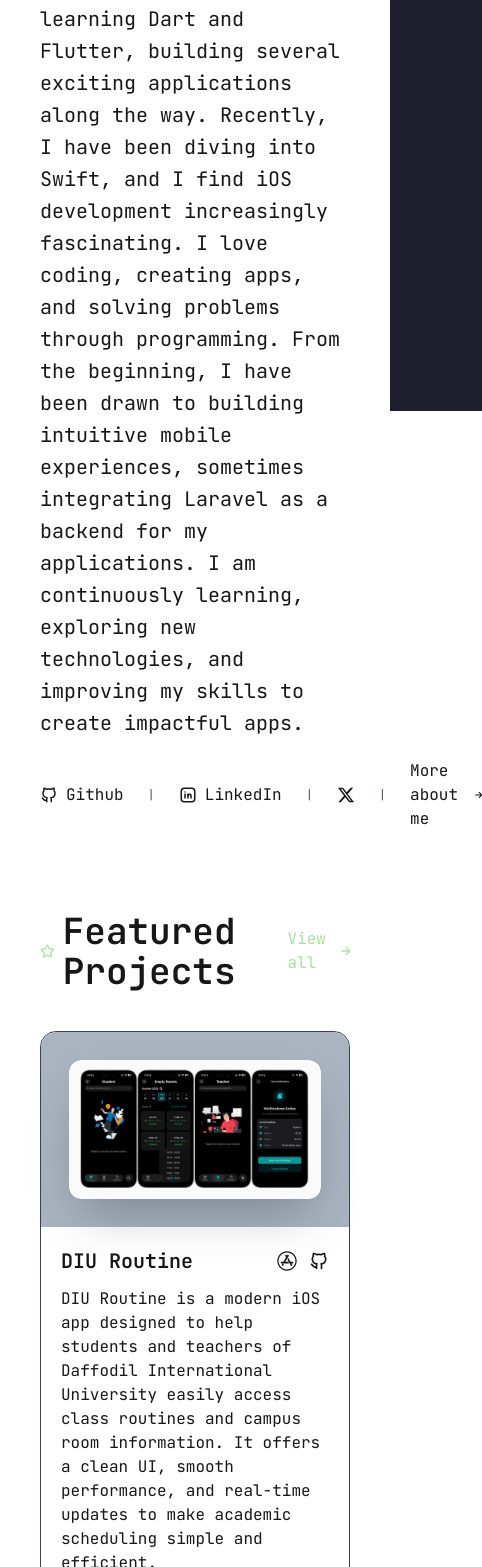
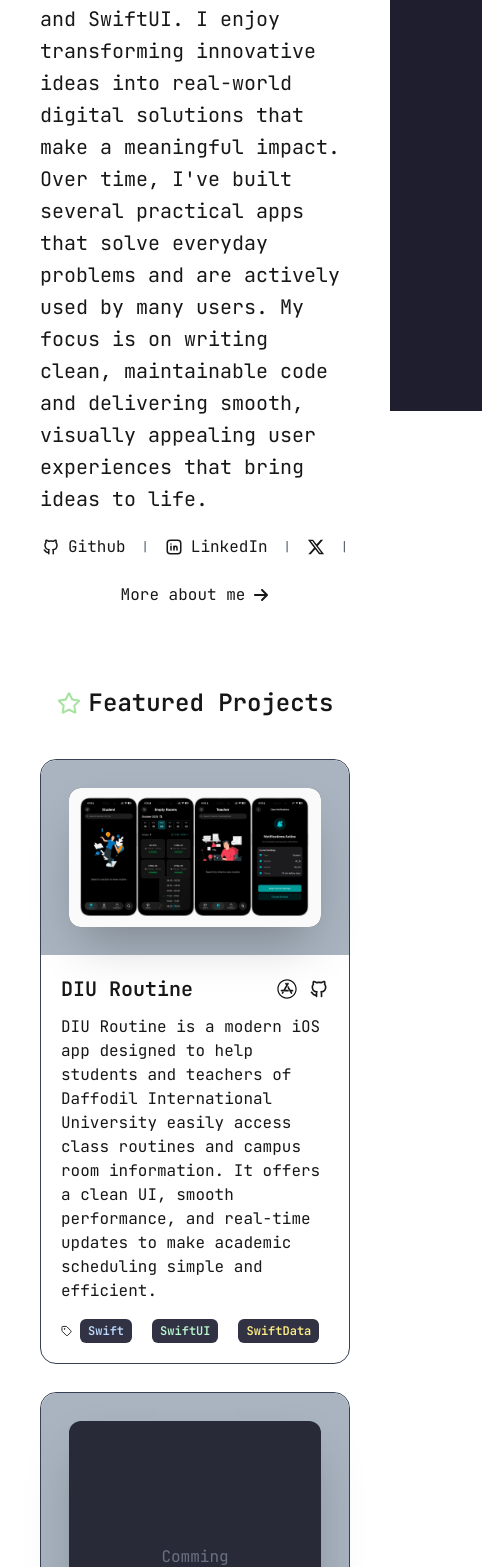
Before and after one commit to ahrafi16/hafiz-portfolio, a Next.js app: page / in a window 390 px wide. Shown: the part 433-2000 px from the top of the page, 482 px wide, since content can reach past the window. Built offline with nearby package versions, Linux system fonts and the light colour scheme.

Commit message:
mobile responsive done

```diff
--- a/app/page.js
+++ b/app/page.js
@@ -16,10 +16,11 @@ export default function Home() {
       <div className="max-w-3xl">
         <h2 className="text-4xl my-5 font-bold">Hey! I&#39;m <span className="text-[#a6e3a1]">Hafizur Rahman</span> </h2>
         <p className="text-xl leading-8">
-          I am a final-year BSc Computer Science student with a passion for mobile app development. I started my journey learning Dart and Flutter, building several exciting applications along the way. Recently, I have been diving into Swift, and I find iOS development increasingly fascinating. I love coding, creating apps, and solving problems through programming. From the beginning, I have been drawn to building intuitive mobile experiences, sometimes integrating Laravel as a backend for my applications. I am continuously learning, exploring new technologies, and improving my skills to create impactful apps.
+          I&#39;m an iOS developer with a strong passion for creating intuitive and user-centered applications using Swift and SwiftUI. I enjoy transforming innovative ideas into real-world digital solutions that make a meaningful impact. Over time, I&#39;ve built several practical apps that solve everyday problems and are actively used by many users. My focus is on writing clean, maintainable code and delivering smooth, visually appealing user experiences that bring ideas to life.
         </p>
       </div>
-      <div className="my-5 flex items-center gap-6">
+      <div className="my-5 flex flex-col md:flex-row items-center gap-6">
+        <div className="flex items-center gap-4 md:gap-6 ">
           <a className="hover:text-[#a6e3a1]" href="https://github.com/hafizflow" target="_blank">
             <span className="flex items-center gap-2">
               <TbBrandGithub className="text-lg" />
@@ -44,6 +45,7 @@ export default function Home() {
           </a>
 
           <span className="text-xs text-gray-600">|</span>
+        </div>
 
         <Link className="hover:text-[#a6e3a1]" href="/about">
           <span className="flex items-center group gap-2">More about me <FaArrowRight className="transition-translate duration-100 group-hover:translate-x-1" />
@@ -51,10 +53,13 @@ export default function Home() {
         </Link>
       </div>
 
-      <div className="flex justify-between items-center mt-20 mb-10">
-        <h1 className="text-4xl flex font-semibold  gap-2 items-center"><FaRegStar className="text-[#a6e3a1] text-2xl" />Featured Projects</h1>
+      <div className="flex flex-col md:flex-row justify-between items-center mt-20 mb-10">
+        <h1 className="text-2xl md:text-4xl flex font-semibold  gap-2 items-center">
+          <FaRegStar className="text-[#a6e3a1] text-2xl" />
+          Featured Projects
+        </h1>
 
-        <Link className="text-[#a6e3a1]" href="/project">
+        <Link className="text-[#a6e3a1] hidden md:block" href="/project">
           <span className="flex items-center group gap-2">View all <FaArrowRight className="transition-translate duration-100 group-hover:translate-x-1" />
           </span>
         </Link>
@@ -93,8 +98,8 @@ export default function Home() {
             </h2>
             <p>DIU Routine is a modern iOS app designed to help students and teachers of Daffodil International University easily access class routines and campus room information. It offers a clean UI, smooth performance, and real-time updates to make academic scheduling simple and efficient.</p>
             <div className="flex items-center mt-4 gap-2">
-              <LuTag />
-              <div className="flex gap-1">
+              <LuTag className="text-lg" />
+              <div className="flex gap-5 md:gap-1 overflow-hidden whitespace-nowrap max-w-full">
                 <p className="text-blue-200 text-xs bg-[#313244] px-2 py-1 font-semibold rounded-md">Swift</p>
                 <p className="text-green-200 text-xs bg-[#313244] px-2 py-1 font-semibold rounded-md">SwiftUI</p>
                 <p className="text-yellow-200 text-xs bg-[#313244] px-2 py-1 font-semibold rounded-md">SwiftData</p>
@@ -131,16 +136,20 @@ export default function Home() {
             <p>GradeX is a powerful and intuitive iOS app built with Swift that helps students calculate and manage their CGPA with ease. The app allows users to input GPA and credits for each course, automatically computing the overall CGPA with accurate results.
             </p>
             <div className="flex items-center mt-4 gap-2">
-              <LuTag />
-              <div className="flex gap-1">
+              <LuTag className="text-lg" />
+              <div className="flex gap-5 md:gap-1  overflow-hidden whitespace-nowrap max-w-full">
                 <p className="text-blue-200 text-xs bg-[#313244] px-2 py-1 font-semibold rounded-md">Swift</p>
                 <p className="text-green-200 text-xs bg-[#313244] px-2 py-1 font-semibold rounded-md">SwiftUI</p>
                 <p className="text-yellow-200 text-xs bg-[#313244] px-2 py-1 font-semibold rounded-md">SwiftData</p>
-                <p className="text-red-200 text-xs bg-[#313244] px-2 py-1 font-semibold rounded-md">PDFkit</p>
+                <p className="text-red-200 flex text-xs bg-[#313244] px-2 py-1 font-semibold rounded-md">PDFkit</p>
               </div>
             </div>
           </div>
         </div>
+        <Link className="text-[#a6e3a1] mx-auto block md:hidden" href="/project">
+          <span className="flex items-center group gap-2">View all Projects<FaArrowRight className="transition-translate duration-100 group-hover:translate-x-1" />
+          </span>
+        </Link>
 
       </div>
     </main>
```
Lines whose indentation alone changed are shown as unchanged.
